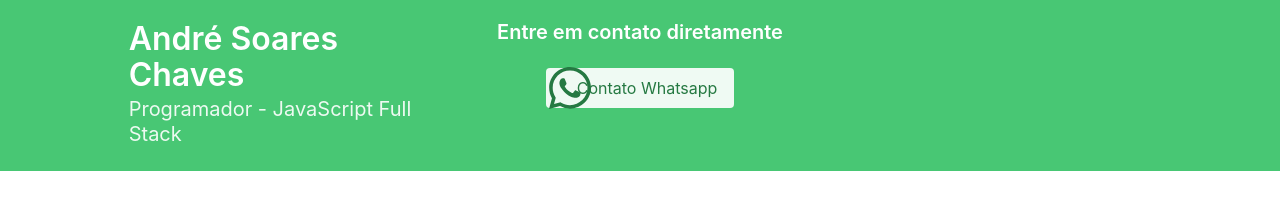
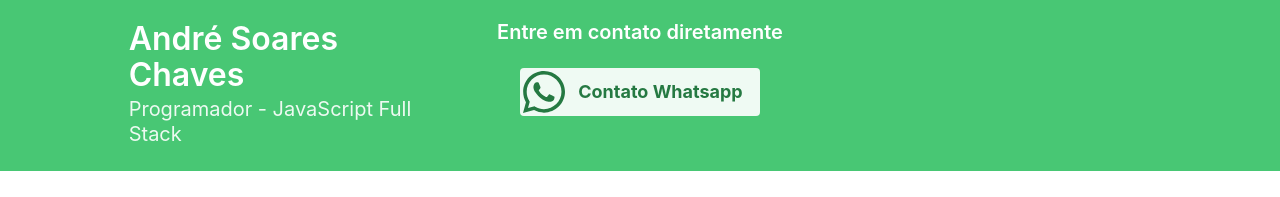
Before and after one commit to AndreChavs/projeto-portfolio, a plain HTML site: page index.html in a window 1280 px wide. Shown: the part 55-252 px from the top of the page. Drawn offline with Linux system fonts and the light colour scheme.

Commit message:
add css button

```diff
--- a/index.html
+++ b/index.html
@@ -50,7 +50,7 @@
                       <div class="column is-4">
                         <div class="container" style="text-align: center;">
                             <h1 class="title is-5">Entre em contato diretamente</h1>
-                            <button class="button is-success is-light"><i class="icon is-large fab fa-whatsapp fa-2x"></i> Contato Whatsapp</button>
+                            <button class="button is-success is-light"><i class="icon is-large fab fa-whatsapp fa-2x" id="iconzap"></i> <p id="btntext">Contato Whatsapp</p></button>
                         </div>
                       </div>
                       <div class="column">
--- a/style/config.css
+++ b/style/config.css
@@ -32,3 +32,13 @@ progress.progress.is-small{
 h3.title.is-5{
     margin-bottom: 5px;
 }
+button.button.is-success.is-light{
+    height: 3em;
+}
+#iconzap{
+    margin-right: 10px;
+}
+#btntext{
+    font-size: large;
+    font-weight: 700;
+}
```
